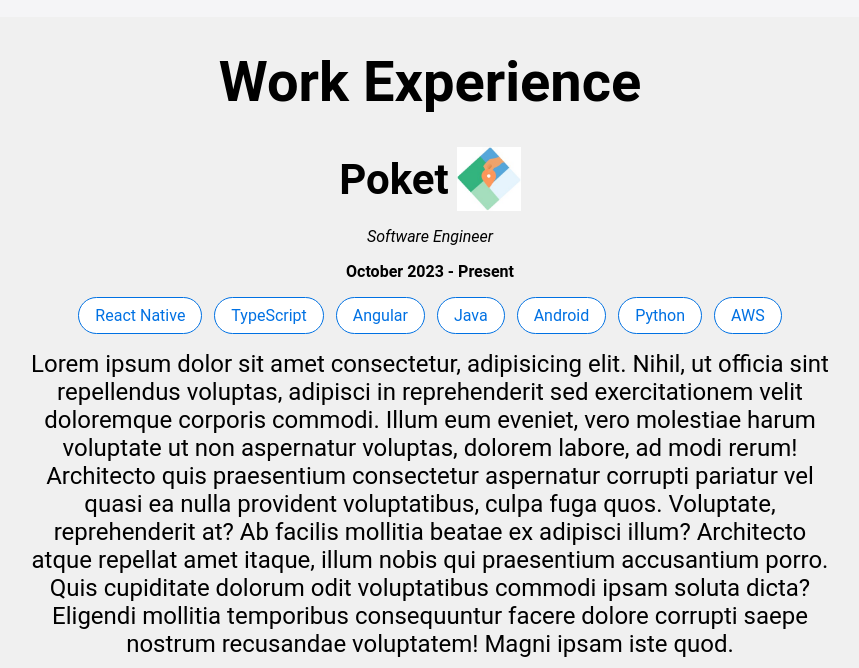
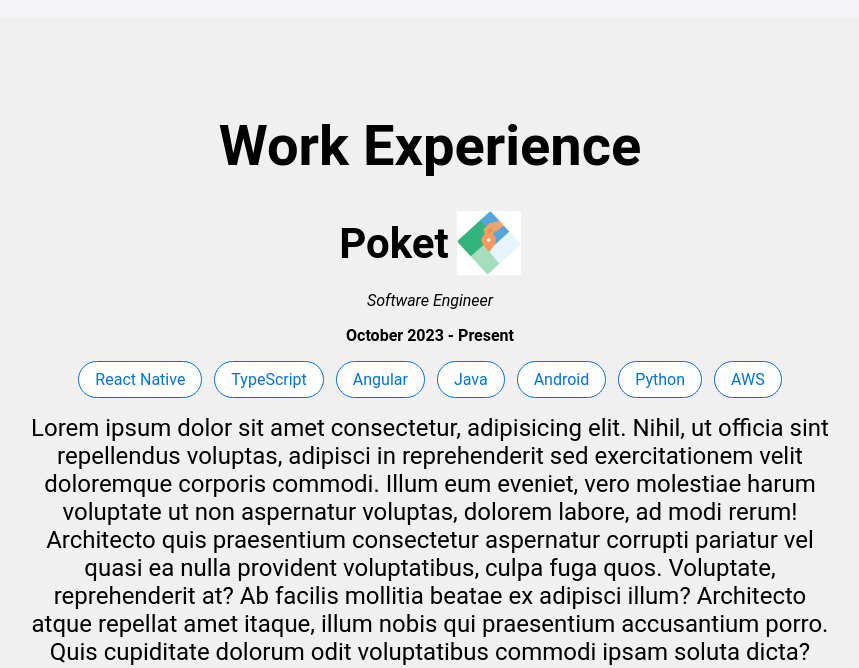
Before and after one commit to jordanlandry/2024-portfolio, a React (Vite) app: page / in a window 1280 px wide. Shown: the part 1583-2251 px from the top of the page, without its empty margins (210-1069 px from the left). Built offline with nearby package versions, Linux system fonts and the light colour scheme.

Commit message:
Updates padding on work section

```diff
--- a/src/sections/workExperience.scss
+++ b/src/sections/workExperience.scss
@@ -4,6 +4,10 @@
 .work-experience-title {
   text-align: center;
   margin: 2rem 0;
+}
+
+#work {
+  padding: 4rem 0;
 }
 
 .work-experience {
```
